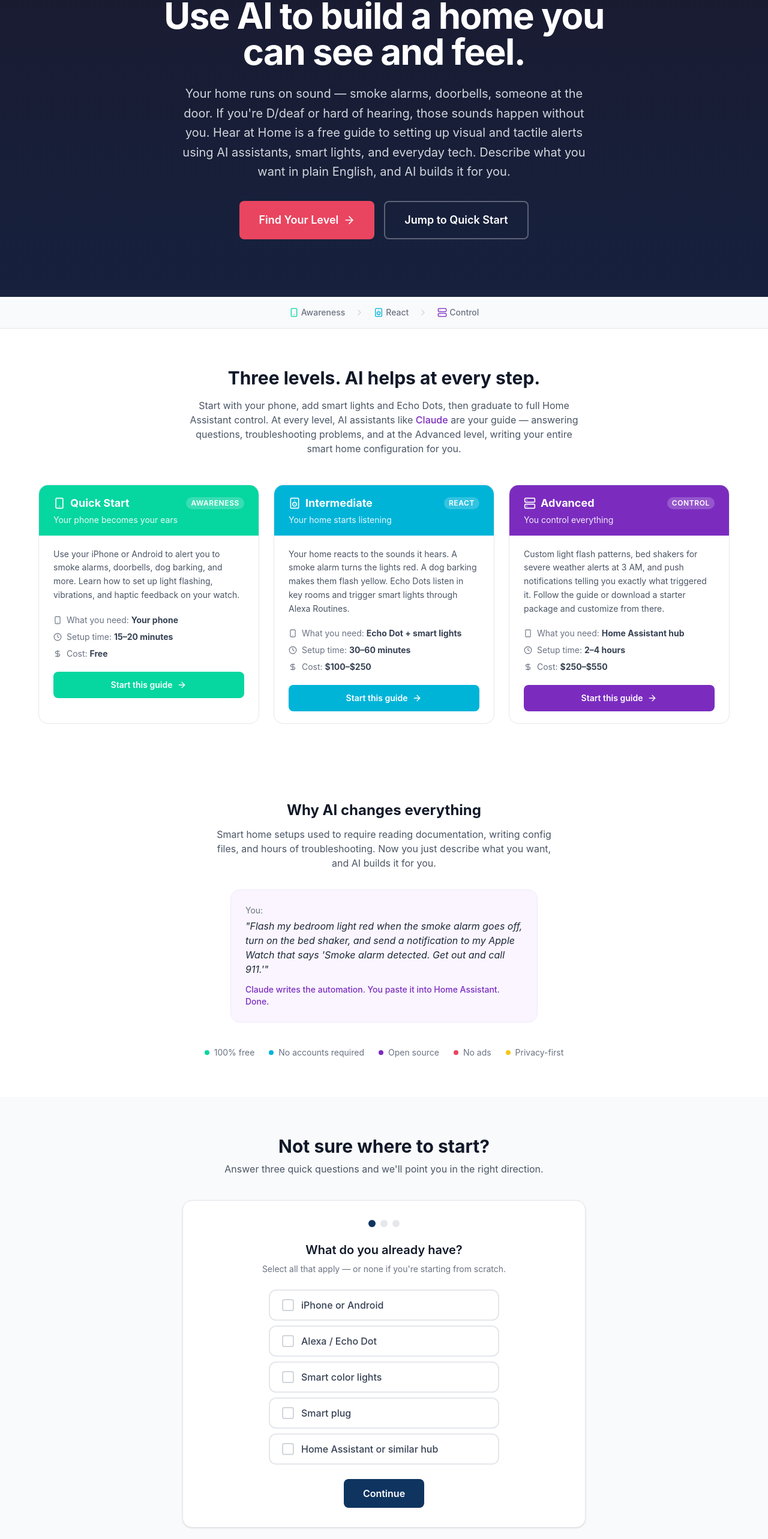
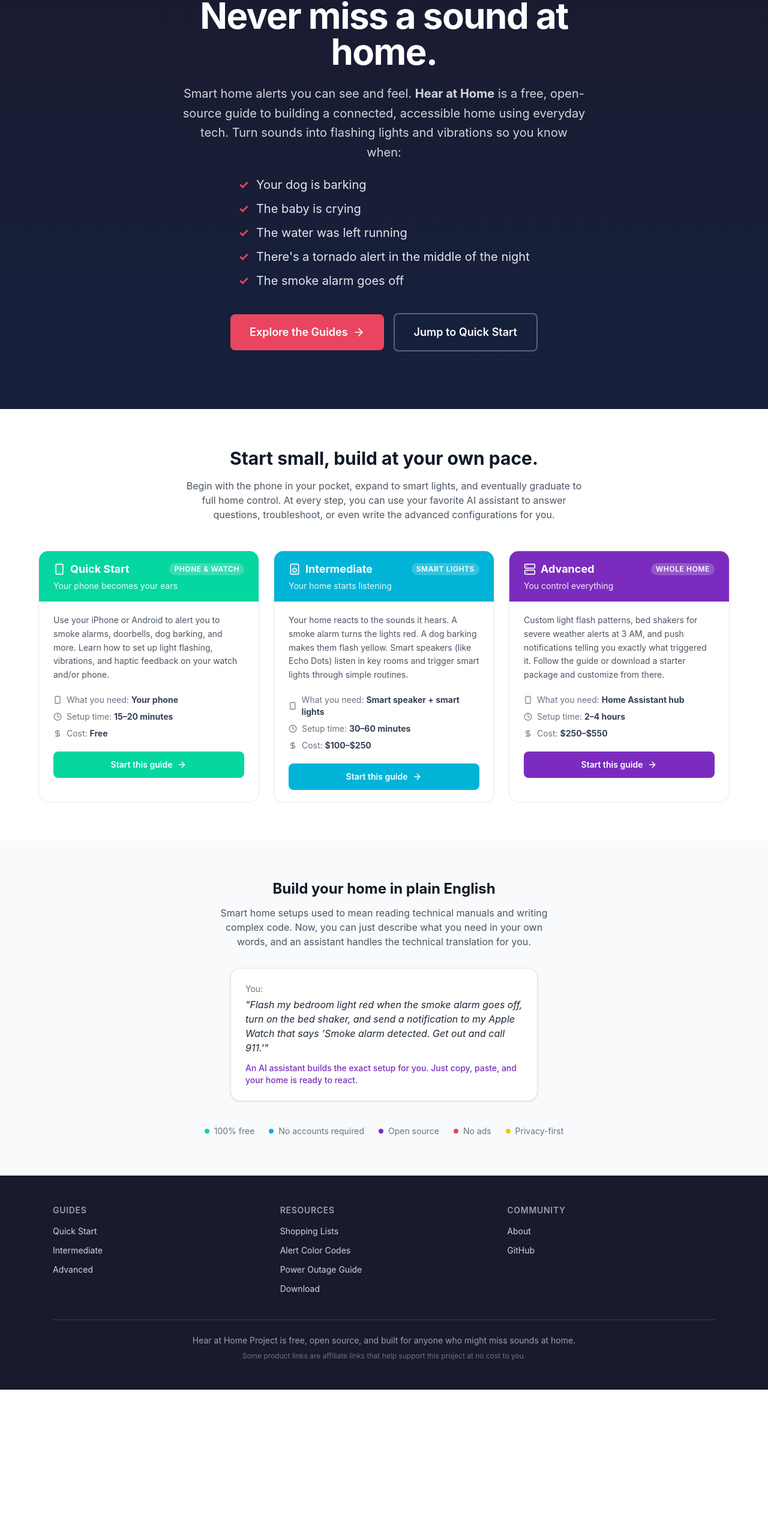
Before and after one commit to cmcnally/hear-at-home, a React (Vite) app: page / in a window 1280 px wide. Shown: the part 201-2767 px from the top of the page at 60% size. After the commit the page ends 2518 px from the top, so only its background shows below. Built offline with nearby package versions, Linux system fonts and the light colour scheme.

Commit message:
Refine UI strategy and fix technical inaccuracies

```diff
--- a/src/pages/Advanced.jsx
+++ b/src/pages/Advanced.jsx
@@ -117,10 +117,13 @@ export default function Advanced() {
       - service: notify.mobile_app_YOUR_PHONE
         data:
           title: "SMOKE ALARM DETECTED"
-          message: "Smoke alarm detected. Get out
-            and call 911."
+          message: "Smoke alarm detected. Get out and call 911."
           data:
-            interruption-level: critical`}</CodeBlock>
+            push:
+              sound:
+                name: default
+                critical: 1
+                volume: 1.0`}</CodeBlock>
 
         <h3 className="text-lg font-semibold text-gray-900 mb-3">Severe Weather — Bed Shaker + Purple Flash + Notification</h3>
         <CodeBlock title="automations/severe_weather_alert.yaml">{`automation:
@@ -152,10 +155,13 @@ export default function Advanced() {
       - service: notify.mobile_app_YOUR_PHONE
         data:
           title: "SEVERE WEATHER ALERT"
-          message: "Tornado warning for your area.
-            Take shelter now."
+          message: "Tornado warning for your area. Take shelter now."
           data:
-            interruption-level: critical`}</CodeBlock>
+            push:
+              sound:
+                name: default
+                critical: 1
+                volume: 1.0`}</CodeBlock>
 
         <h3 className="text-lg font-semibold text-gray-900 mb-3">Dog Barking — Yellow Flash + Notification (No Bed Shaker)</h3>
         <CodeBlock title="automations/dog_bark_alert.yaml">{`automation:
@@ -271,14 +277,14 @@ export default function Advanced() {
           </div>
         </div>
 
-        <h3 className="text-lg font-semibold text-gray-900 mb-3">Go further: Claude inside Home Assistant</h3>
-        <p className="text-gray-600 mb-4">Instead of copying YAML back and forth, you can put Claude directly inside Home Assistant and talk to it from within your setup:</p>
+        <h3 className="text-lg font-semibold text-gray-900 mb-3">Vibe Coding with GitHub Copilot</h3>
+        <p className="text-gray-600 mb-4">Instead of manually copying YAML back and forth, you can use "vibe coding" with AI tools directly connected to your configuration files. This means you just describe the <em>vibe</em> or <em>goal</em>, and the AI handles the syntax.</p>
         <ul className="list-disc pl-5 space-y-2 text-gray-600 mb-4">
-          <li><a href="https://www.home-assistant.io/integrations/anthropic/" target="_blank" rel="noopener noreferrer" className="text-brand-purple font-medium">Official Anthropic integration</a> — adds Claude as a conversation agent in Home Assistant with access to the Assist API, so you can talk to Claude right from your HA dashboard</li>
-          <li><a href="https://github.com/danbuhler/claude-code-ha" target="_blank" rel="noopener noreferrer" className="text-brand-purple font-medium">Claude Code for Home Assistant</a> — a toolkit that lets Claude Code manage your HA config directly — entity lookups, service calls, dashboard syncing, and automation writing</li>
-          <li><a href="https://community.home-assistant.io/t/using-claude-code-to-manage-your-home-assistant-config-is-pretty-amazing/971269" target="_blank" rel="noopener noreferrer" className="text-brand-purple font-medium">Managing HA config with Claude Code</a> — a community walkthrough showing how Claude can discover devices, write automations, and build dashboards</li>
+          <li><strong>GitHub Copilot App</strong> — Open your Home Assistant configuration directory in the Copilot App, and simply tell it what you want to achieve. It has full context of your existing YAML files and can safely write and modify automations across your whole setup without you typing a single line of code.</li>
+          <li><a href="https://www.home-assistant.io/integrations/anthropic/" target="_blank" rel="noopener noreferrer" className="text-brand-purple font-medium">Official Anthropic integration</a> — adds Claude as a conversation agent in Home Assistant, so you can talk to your home right from your dashboard.</li>
+          <li><a href="https://github.com/danbuhler/claude-code-ha" target="_blank" rel="noopener noreferrer" className="text-brand-purple font-medium">Claude Code for Home Assistant</a> — a toolkit that lets AI manage your HA config directly through commands.</li>
         </ul>
-        <p className="text-gray-600">This is the vision for Hear at Home: download the starter package, point Claude at your config, and describe what you want in your own words. Your home, your rules, your language.</p>
+        <p className="text-gray-600">This is the vision for Hear at Home: download the starter package, open it in an AI assistant like GitHub Copilot, and describe what you want in your own words. Your home, your rules, your language.</p>
       </Section>
 
       <Section title="Go Beyond: Ideas to Build On">
--- a/src/pages/Home.jsx
+++ b/src/pages/Home.jsx
@@ -5,9 +5,9 @@ import { Smartphone, Speaker, Server, ArrowRight, Clock, DollarSign, ChevronRigh
 const levels = [
   {
     name: 'Quick Start',
-    stage: 'Awareness',
+    stage: 'Phone & Watch',
     tagline: 'Your phone becomes your ears',
-    description: 'Use your iPhone or Android to alert you to smoke alarms, doorbells, dog barking, and more. Learn how to set up light flashing, vibrations, and haptic feedback on your watch.',
+    description: 'Use your iPhone or Android to alert you to smoke alarms, doorbells, dog barking, and more. Learn how to set up light flashing, vibrations, and haptic feedback on your watch and/or phone.',
     icon: Smartphone,
     color: 'bg-brand-green',
     colorLight: 'bg-brand-green/10',
@@ -19,21 +19,21 @@ const levels = [
   },
   {
     name: 'Intermediate',
-    stage: 'React',
+    stage: 'Smart Lights',
     tagline: 'Your home starts listening',
-    description: 'Your home reacts to the sounds it hears. A smoke alarm turns the lights red. A dog barking makes them flash yellow. Echo Dots listen in key rooms and trigger smart lights through Alexa Routines.',
+    description: 'Your home reacts to the sounds it hears. A smoke alarm turns the lights red. A dog barking makes them flash yellow. Smart speakers (like Echo Dots) listen in key rooms and trigger smart lights through simple routines.',
     icon: Speaker,
     color: 'bg-brand-teal',
     colorLight: 'bg-brand-teal/10',
     colorText: 'text-brand-teal',
-    what: 'Echo Dot + smart lights',
+    what: 'Smart speaker + smart lights',
     time: '30–60 minutes',
     cost: '$100–$250',
     link: '/intermediate',
   },
   {
     name: 'Advanced',
-    stage: 'Control',
+    stage: 'Whole Home',
     tagline: 'You control everything',
     description: 'Custom light flash patterns, bed shakers for severe weather alerts at 3 AM, and push notifications telling you exactly what triggered it. Follow the guide or download a starter package and customize from there.',
     icon: Server,
@@ -47,199 +47,7 @@ const levels = [
   },
 ]
 
-const deviceOptions = [
-  { id: 'phone', label: 'iPhone or Android' },
-  { id: 'echo', label: 'Alexa / Echo Dot' },
-  { id: 'lights', label: 'Smart color lights' },
-  { id: 'plug', label: 'Smart plug' },
-  { id: 'hub', label: 'Home Assistant or similar hub' },
-]
-
-const comfortQuestions = [
-  {
-    question: 'How comfortable are you with tech?',
-    options: [
-      { label: 'Show me the easiest path', result: 0 },
-      { label: 'I can follow step-by-step instructions', result: 1 },
-      { label: 'I like tinkering and full control', result: 2 },
-    ],
-  },
-  {
-    question: 'What phone do you use?',
-    options: [
-      { label: 'iPhone', result: 'iphone' },
-      { label: 'Android', result: 'android' },
-      { label: 'Either / both', result: 'both' },
-    ],
-  },
-]
-
-function FindYourLevel() {
-  const [step, setStep] = useState(0) // 0 = devices, 1 = comfort, 2 = phone
-  const [selectedDevices, setSelectedDevices] = useState([])
-  const [comfort, setComfort] = useState(null)
-  const [result, setResult] = useState(null)
-
-  const toggleDevice = (id) => {
-    setSelectedDevices(prev =>
-      prev.includes(id) ? prev.filter(d => d !== id) : [...prev, id]
-    )
-  }
-
-  const handleDevicesContinue = () => {
-    setStep(1)
-  }
-
-  const handleComfort = (option) => {
-    setComfort(option.result)
-    setStep(2)
-  }
-
-  const handlePhone = (option) => {
-    // Calculate level based on devices + comfort
-    const hasHub = selectedDevices.includes('hub')
-    const hasEchoAndLights = selectedDevices.includes('echo') && selectedDevices.includes('lights')
-    const comfortLevel = comfort
-
-    let levelIndex
-    if (hasHub || (hasEchoAndLights && comfortLevel >= 2)) {
-      levelIndex = 2 // Advanced
-    } else if (hasEchoAndLights || (selectedDevices.includes('echo') && comfortLevel >= 1)) {
-      levelIndex = 1 // Intermediate
-    } else {
-      levelIndex = 0 // Quick Start
-    }
-
-    setResult({
-      level: levels[levelIndex],
-      phone: option.result,
-    })
-  }
-
-  const reset = () => {
-    setStep(0)
-    setSelectedDevices([])
-    setComfort(null)
-    setResult(null)
-  }
-
-  if (result) {
-    return (
-      <div className="text-center">
-        <div className={`inline-flex items-center gap-2 px-4 py-2 rounded-full ${result.level.colorLight} ${result.level.colorText} font-semibold text-lg mb-4`}>
-          <result.level.icon size={20} />
-          {result.level.name}
-        </div>
-        <p className="text-gray-600 text-lg mb-6 max-w-md mx-auto">
-          Based on your answers, the <strong>{result.level.name}</strong> guide is your best starting point.
-          {result.phone !== 'both' && result.phone !== 2 && (
-            <span> We'll show you the {result.phone === 'iphone' ? 'iPhone' : 'Android'}-specific steps.</span>
-          )}
-        </p>
-        <div className="flex flex-col sm:flex-row gap-3 justify-center">
-          <Link
-            to={result.phone && result.phone !== 'both' ? `${result.level.link}?phone=${result.phone}` : result.level.link}
-            className={`inline-flex items-center justify-center gap-2 px-6 py-3 rounded-lg ${result.level.color} text-white font-semibold no-underline hover:opacity-90 transition`}
-          >
-            Start the {result.level.name} Guide <ArrowRight size={18} />
-          </Link>
-          <button
-            onClick={reset}
-            className="px-6 py-3 rounded-lg border border-gray-300 text-gray-600 hover:bg-gray-50 transition"
-          >
-            Take quiz again
-          </button>
-        </div>
-      </div>
-    )
-  }
-
-  const totalSteps = 3
-
-  return (
-    <div className="text-center">
-      <div className="flex justify-center gap-2 mb-6">
-        {[0, 1, 2].map((i) => (
-          <div
-            key={i}
-            className={`w-3 h-3 rounded-full transition ${
-              i <= step ? 'bg-brand-blue' : 'bg-gray-200'
-            }`}
-          />
-        ))}
-      </div>
-
-      {step === 0 && (
-        <>
-          <h3 className="text-xl font-semibold text-gray-900 mb-2">What do you already have?</h3>
-          <p className="text-sm text-gray-500 mb-6">Select all that apply — or none if you're starting from scratch.</p>
-          <div className="flex flex-col gap-2 max-w-sm mx-auto mb-6">
-            {deviceOptions.map((device) => (
-              <button
-                key={device.id}
-                onClick={() => toggleDevice(device.id)}
-                className={`flex items-center gap-3 px-5 py-3 rounded-xl border-2 text-left font-medium transition cursor-pointer ${
-                  selectedDevices.includes(device.id)
-                    ? 'border-brand-blue bg-brand-blue/5 text-brand-blue'
-                    : 'border-gray-200 text-gray-700 hover:border-gray-300'
-                }`}
-              >
-                <span className={`w-5 h-5 rounded border-2 flex items-center justify-center shrink-0 ${
-                  selectedDevices.includes(device.id)
-                    ? 'border-brand-blue bg-brand-blue text-white'
-                    : 'border-gray-300'
-                }`}>
-                  {selectedDevices.includes(device.id) && <span className="text-xs">✓</span>}
-                </span>
-                {device.label}
-              </button>
-            ))}
-          </div>
-          <button
-            onClick={handleDevicesContinue}
-            className="px-8 py-3 rounded-lg bg-brand-blue text-white font-semibold hover:opacity-90 transition cursor-pointer"
-          >
-            Continue
-          </button>
-        </>
-      )}
-
-      {step === 1 && (
-        <>
-          <h3 className="text-xl font-semibold text-gray-900 mb-6">{comfortQuestions[0].question}</h3>
-          <div className="flex flex-col sm:flex-row gap-3 justify-center max-w-lg mx-auto">
-            {comfortQuestions[0].options.map((option) => (
-              <button
-                key={option.label}
-                onClick={() => handleComfort(option)}
-                className="flex-1 px-5 py-4 rounded-xl border-2 border-gray-200 hover:border-brand-blue hover:bg-brand-blue/5 text-gray-700 font-medium transition text-center cursor-pointer"
-              >
-                {option.label}
-              </button>
-            ))}
-          </div>
-        </>
-      )}
-
-      {step === 2 && (
-        <>
-          <h3 className="text-xl font-semibold text-gray-900 mb-6">{comfortQuestions[1].question}</h3>
-          <div className="flex flex-col sm:flex-row gap-3 justify-center max-w-lg mx-auto">
-            {comfortQuestions[1].options.map((option) => (
-              <button
-                key={option.label}
-                onClick={() => handlePhone(option)}
-                className="flex-1 px-5 py-4 rounded-xl border-2 border-gray-200 hover:border-brand-blue hover:bg-brand-blue/5 text-gray-700 font-medium transition text-center cursor-pointer"
-              >
-                {option.label}
-              </button>
-            ))}
-          </div>
-        </>
-      )}
-    </div>
-  )
-}
+// FindYourLevel quiz logic removed
 
 export default function Home() {
   return (
@@ -249,17 +57,26 @@ export default function Home() {
         <div className="max-w-3xl mx-auto">
           <p className="text-sm font-semibold uppercase tracking-widest text-brand-accent mb-4">Free &amp; open source</p>
           <h1 className="text-4xl sm:text-5xl lg:text-6xl font-bold tracking-tight mb-6">
-            Use AI to build a home you can see and feel.
+            Never miss a sound at home.
           </h1>
-          <p className="text-lg sm:text-xl text-gray-300 mb-8 max-w-2xl mx-auto leading-relaxed">
-            Your home runs on sound — smoke alarms, doorbells, someone at the door. If you're D/deaf or hard of hearing, those sounds happen without you. Hear at Home is a free guide to setting up visual and tactile alerts using AI assistants, smart lights, and everyday tech. Describe what you want in plain English, and AI builds it for you.
+          <p className="text-lg sm:text-xl text-gray-300 mb-6 max-w-2xl mx-auto leading-relaxed">
+            Smart home alerts you can see and feel. <strong>Hear at Home</strong> is a free, open-source guide to building a connected, accessible home using everyday tech. Turn sounds into flashing lights and vibrations so you know when:
           </p>
-          <div className="flex flex-col sm:flex-row gap-4 justify-center">
+
+          <ul className="text-left inline-block space-y-3 mb-10 text-lg sm:text-xl text-gray-200">
+            <li className="flex items-center gap-3"><span className="text-brand-accent font-bold">✓</span> Your dog is barking</li>
+            <li className="flex items-center gap-3"><span className="text-brand-accent font-bold">✓</span> The baby is crying</li>
+            <li className="flex items-center gap-3"><span className="text-brand-accent font-bold">✓</span> The water was left running</li>
+            <li className="flex items-center gap-3"><span className="text-brand-accent font-bold">✓</span> There's a tornado alert in the middle of the night</li>
+            <li className="flex items-center gap-3"><span className="text-brand-accent font-bold">✓</span> The smoke alarm goes off</li>
+          </ul>
+
+          <div className="flex flex-col sm:flex-row gap-4 justify-center items-center">
             <a
-              href="#find-your-level"
-              className="inline-flex items-center justify-center gap-2 px-8 py-4 rounded-lg bg-brand-accent text-white font-semibold text-lg no-underline hover:opacity-90 transition"
+              href="#levels"
+              className="inline-flex items-center justify-center gap-2 px-8 py-4 rounded-lg bg-brand-accent text-white font-semibold text-lg no-underline hover:opacity-90 transition min-w-[240px]"
             >
-              Find Your Level <ArrowRight size={20} />
+              Explore the Guides <ArrowRight size={20} className="shrink-0" />
             </a>
             <Link
               to="/quick-start"
@@ -271,23 +88,12 @@ export default function Home() {
         </div>
       </section>
 
-      {/* Awareness → Reaction → Control */}
-      <section className="py-4 bg-gray-50 border-b border-gray-200">
-        <div className="max-w-4xl mx-auto px-4 flex flex-col sm:flex-row items-center justify-center gap-2 sm:gap-4 text-sm font-medium text-gray-500">
-          <span className="flex items-center gap-1"><Smartphone size={16} className="text-brand-green" /> Awareness</span>
-          <ChevronRight size={16} className="hidden sm:block text-gray-300" />
-          <span className="flex items-center gap-1"><Speaker size={16} className="text-brand-teal" /> React</span>
-          <ChevronRight size={16} className="hidden sm:block text-gray-300" />
-          <span className="flex items-center gap-1"><Server size={16} className="text-brand-purple" /> Control</span>
-        </div>
-      </section>
-
       {/* Level Cards */}
-      <section className="py-16 px-4 sm:px-6">
+      <section id="levels" className="py-16 px-4 sm:px-6">
         <div className="max-w-6xl mx-auto">
-          <h2 className="text-3xl font-bold text-center text-gray-900 mb-4">Three levels. AI helps at every step.</h2>
+          <h2 className="text-3xl font-bold text-center text-gray-900 mb-4">Start small, build at your own pace.</h2>
           <p className="text-center text-gray-600 mb-12 max-w-2xl mx-auto">
-            Start with your phone, add smart lights and Echo Dots, then graduate to full Home Assistant control. At every level, AI assistants like <a href="https://claude.ai" target="_blank" rel="noopener noreferrer" className="text-brand-purple font-medium">Claude</a> are your guide — answering questions, troubleshooting problems, and at the Advanced level, writing your entire smart home configuration for you.
+            Begin with the phone in your pocket, expand to smart lights, and eventually graduate to full home control. At every step, you can use your favorite AI assistant to answer questions, troubleshoot, or even write the advanced configurations for you.
           </p>
 
           <div className="grid grid-cols-1 md:grid-cols-3 gap-6">
@@ -337,14 +143,14 @@ export default function Home() {
       </section>
 
       {/* AI ethos section */}
-      <section className="py-16 px-4 sm:px-6">
+      <section className="py-16 px-4 sm:px-6 bg-gray-50">
         <div className="max-w-3xl mx-auto text-center">
-          <h2 className="text-2xl font-bold text-gray-900 mb-3">Why AI changes everything</h2>
-          <p className="text-gray-600 mb-8 max-w-xl mx-auto">Smart home setups used to require reading documentation, writing config files, and hours of troubleshooting. Now you just describe what you want, and AI builds it for you.</p>
-          <div className="bg-purple-50 rounded-2xl p-6 border border-purple-100 max-w-lg mx-auto mb-10 text-left">
+          <h2 className="text-2xl font-bold text-gray-900 mb-3">Build your home in plain English</h2>
+          <p className="text-gray-600 mb-8 max-w-xl mx-auto">Smart home setups used to mean reading technical manuals and writing complex code. Now, you can just describe what you need in your own words, and an assistant handles the technical translation for you.</p>
+          <div className="bg-white rounded-2xl p-6 shadow-sm border border-gray-200 max-w-lg mx-auto mb-10 text-left">
             <p className="text-sm text-gray-500 mb-1">You:</p>
             <p className="text-gray-800 italic">"Flash my bedroom light red when the smoke alarm goes off, turn on the bed shaker, and send a notification to my Apple Watch that says 'Smoke alarm detected. Get out and call 911.'"</p>
-            <p className="text-sm text-brand-purple font-medium mt-3">Claude writes the automation. You paste it into Home Assistant. Done.</p>
+            <p className="text-sm text-brand-purple font-medium mt-3">An AI assistant builds the exact setup for you. Just copy, paste, and your home is ready to react.</p>
           </div>
           <div className="flex flex-wrap justify-center gap-6 text-sm text-gray-500">
             <span className="flex items-center gap-2">
@@ -370,17 +176,6 @@ export default function Home() {
           </div>
         </div>
       </section>
-
-      {/* Find Your Level Quiz */}
-      <section id="find-your-level" className="py-16 px-4 sm:px-6 bg-gray-50">
-        <div className="max-w-2xl mx-auto">
-          <h2 className="text-3xl font-bold text-center text-gray-900 mb-2">Not sure where to start?</h2>
-          <p className="text-center text-gray-600 mb-10">Answer three quick questions and we'll point you in the right direction.</p>
-          <div className="bg-white rounded-2xl shadow-sm border border-gray-200 p-8">
-            <FindYourLevel />
-          </div>
-        </div>
-      </section>
     </div>
   )
 }
--- a/src/pages/Shopping.jsx
+++ b/src/pages/Shopping.jsx
@@ -57,7 +57,7 @@ const advancedWireless = [
 
 const advancedAlert = [
   { name: 'Smart plug (Zigbee) — SONOFF S31 Lite or ThirdReality', purpose: 'Controls bed shaker on/off via HA', price: '~$10–$15' },
-  { name: 'Bed shaker — Sonic Alert Super Shaker 12V', purpose: 'Vibrates under pillow for critical alerts', price: '~$15–$40' },
+  { name: 'Bed shaker — Sonic Alert SS120VW (120V Wall Plug)', purpose: 'Vibrates under pillow for critical alerts', price: '~$30–$40' },
   { name: 'Smart color bulbs (Zigbee)', purpose: 'Color-coded visual alerts in every room', price: '~$15–$50 ea' },
 ]
 
```
Also changed, not shown: src/components/Layout.jsx (+10 -0 lines), src/pages/Intermediate.jsx (+9 -4 lines), src/pages/QuickStart.jsx (+10 -0 lines).
